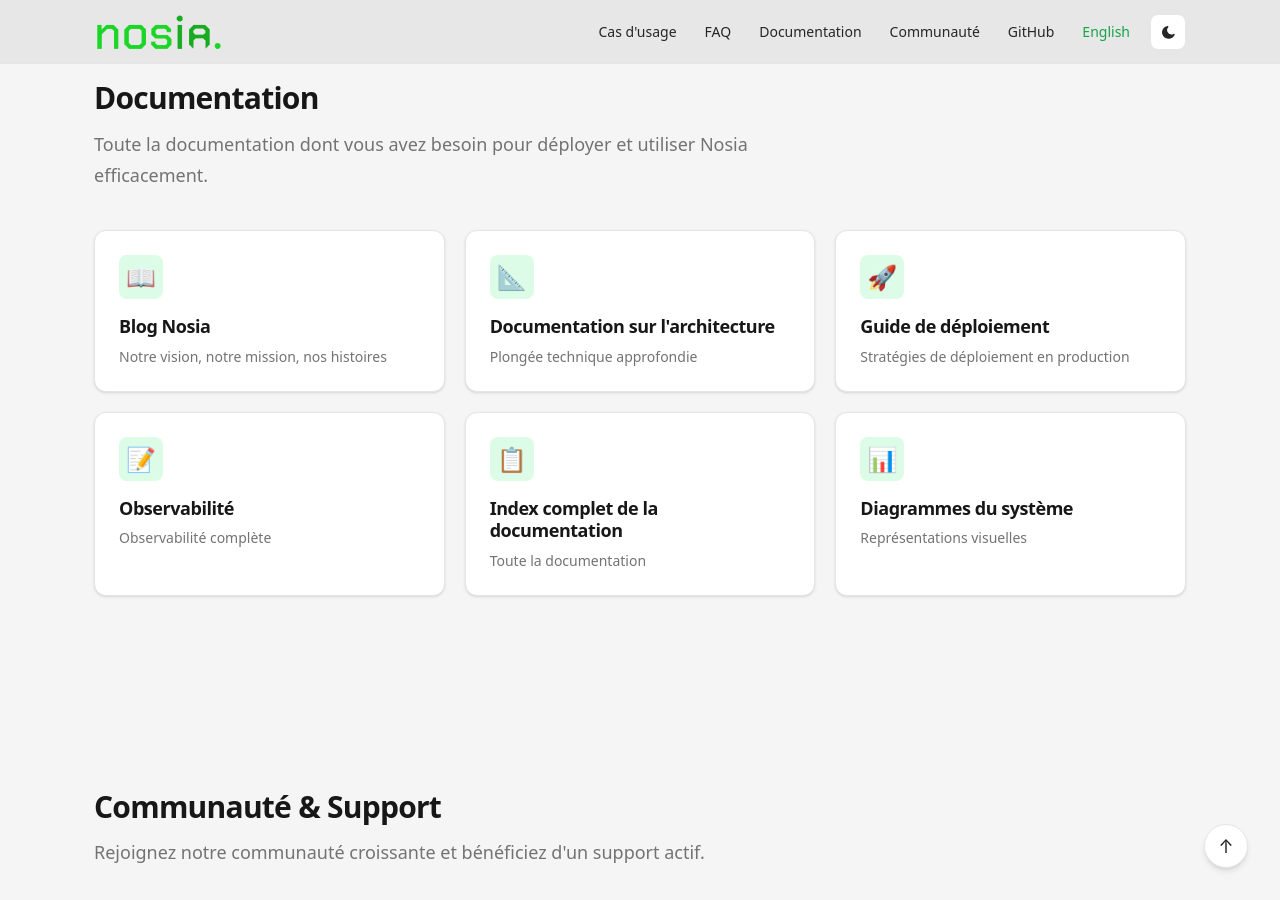
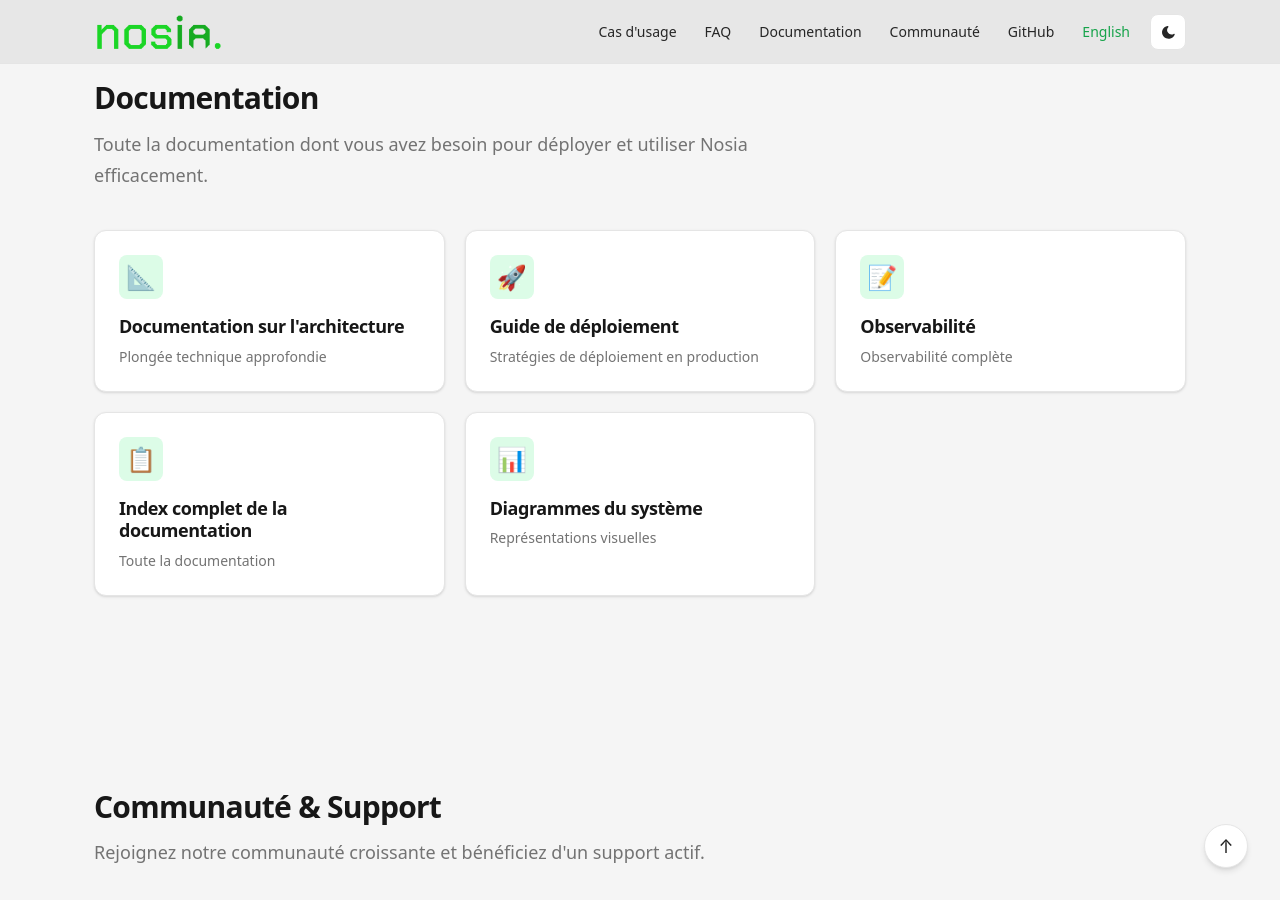
Before and after one commit to dilolabs/nosia-ai, a Jekyll site: the page built from index.md, in a window 1280 px wide and 900 px high, scrolled down 4829 px. Built offline with Jekyll 4.4.1, drawn with Linux system fonts in a browser that asks for light colours.

Commit message:
feat: move blog link

```diff
--- a/index.md
+++ b/index.md
@@ -144,11 +144,6 @@ faq:
     <h2>Documentation</h2>
     <p>Toute la documentation dont vous avez besoin pour déployer et utiliser Nosia efficacement.</p>
     <div class="grid">
-      <a href="https://blog.nosia.ai/" class="card" target="_blank" rel="noopener">
-        <span class="icon">📖</span>
-        <h3>Blog Nosia</h3>
-        <p>Notre vision, notre mission, nos histoires</p>
-      </a>
       <a href="https://github.com/dilolabs/nosia/blob/main/docs/ARCHITECTURE.md" class="card" target="_blank" rel="noopener">
         <span class="icon">📐</span>
         <h3>Documentation sur l'architecture</h3>
```
Also changed, not shown: other parts of index.md (+1 -0 lines), index-en.md (+1 -5 lines).
